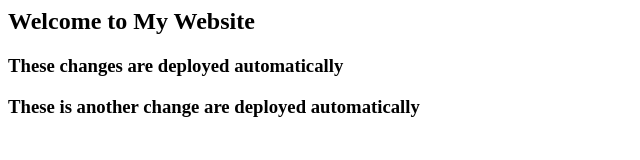
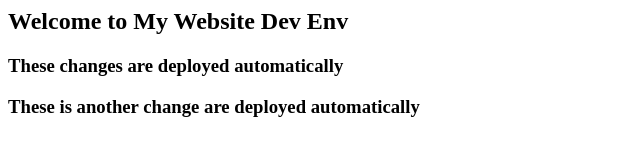
Before and after one commit to balajikubenthiran21031989/jenkins-sample, a plain HTML site: page index.html in a window 1280 px wide. Shown: the whole page, without its empty margins (0-640 px from the left). Drawn offline with Linux system fonts and the light colour scheme.

```diff
--- a/index.html
+++ b/index.html
@@ -2,7 +2,7 @@
 <title> Sample Website </title>
 
 <body>
-<h2> Welcome to  My Website</h2>
+<h2> Welcome to  My Website Dev Env</h2>
 <h3> These changes are deployed automatically</h3>
 <h3> These is another change are deployed automatically</h3>
 </body>
```
